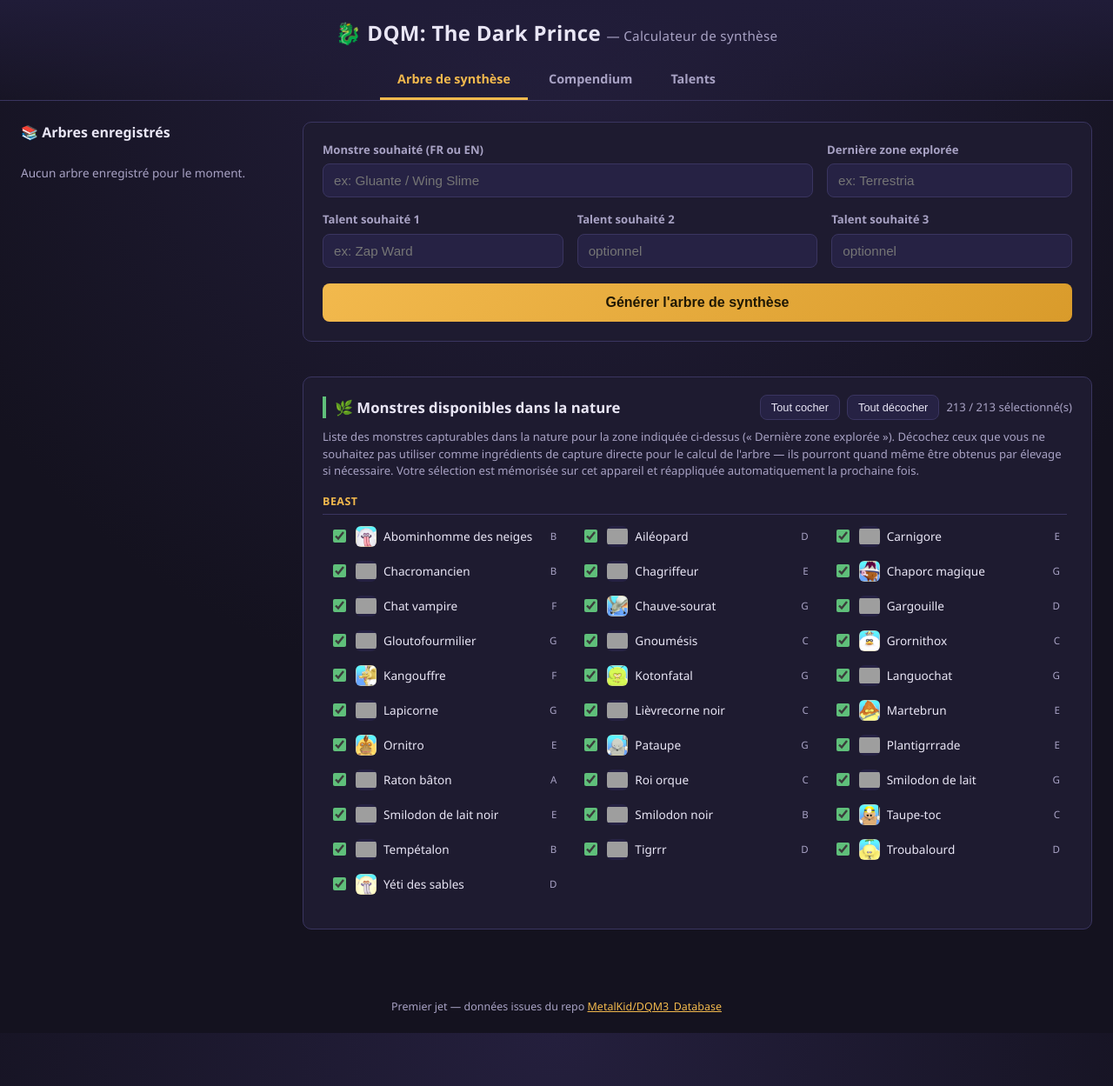
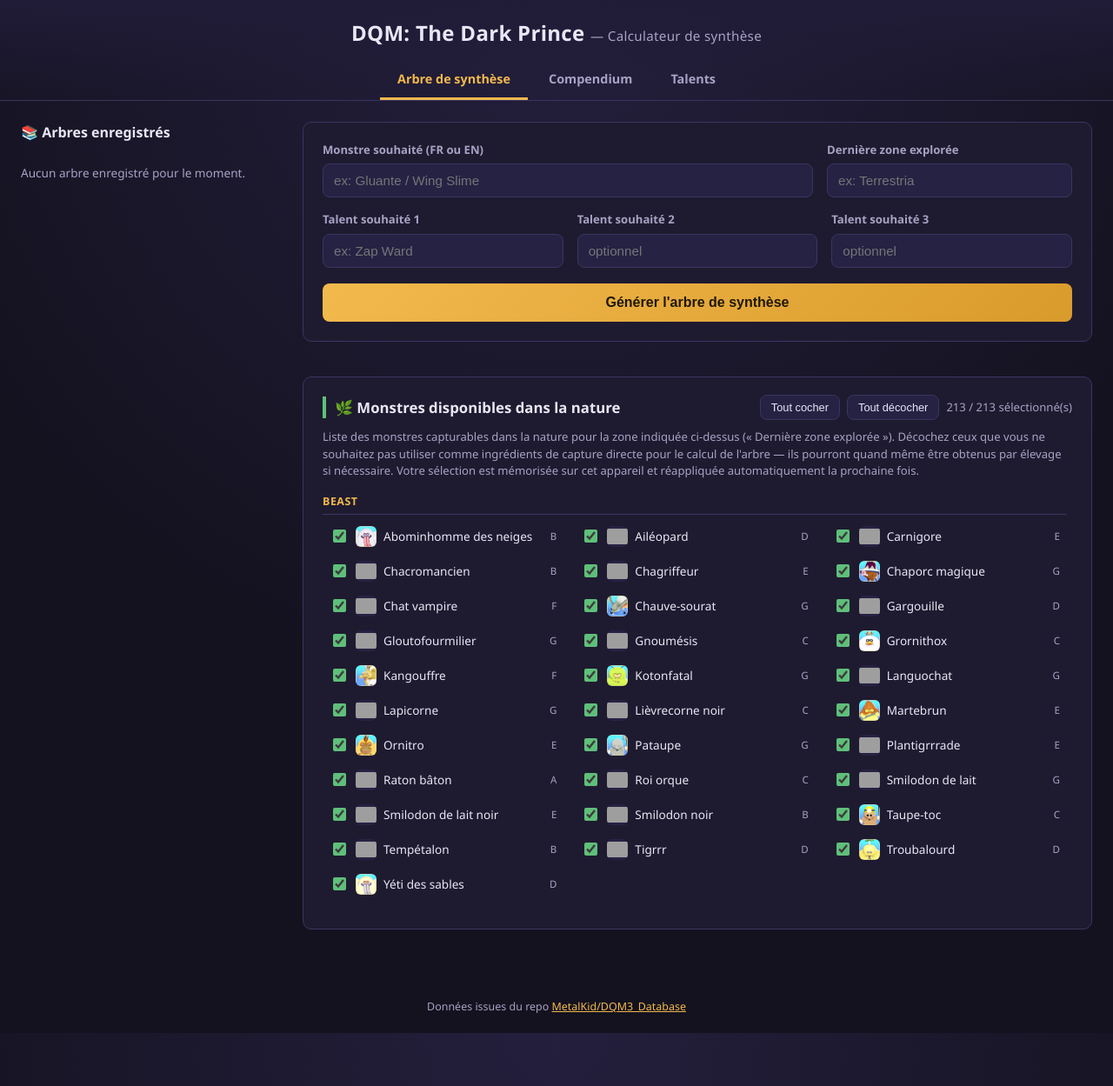
Before and after one commit to DamienEvrard/Dragon-Quest-Monster-Dark-Prince-Synthesis-Calculator, a Flask app: page / in a window 1280 px wide. Shown: the top 1249 px of the page at 87% size. Run offline with Flask 3, Linux system fonts and the light colour scheme; grey boxes are pictures that could not be loaded.

Commit message:
MaJ Base.html

```diff
--- a/templates/base.html
+++ b/templates/base.html
@@ -9,7 +9,7 @@
 <body>
 
 <header class="page-header">
-    <h1>🐉 DQM: The Dark Prince <span>— Calculateur de synthèse</span></h1>
+    <h1>DQM: The Dark Prince <span>— Calculateur de synthèse</span></h1>
     <nav class="tabs">
         <a href="{{ url_for('index') }}" class="tab {% if active_tab == 'arbre' %}active{% endif %}">Arbre de synthèse</a>
         <a href="{{ url_for('compendium') }}" class="tab {% if active_tab == 'compendium' %}active{% endif %}">Compendium</a>
@@ -20,7 +20,7 @@
 {% block content %}{% endblock %}
 
 <footer class="page-footer">
-    Premier jet — données issues du repo <a href="https://github.com/MetalKid/DQM3_Database" target="_blank">MetalKid/DQM3_Database</a>
+    Données issues du repo <a href="https://github.com/MetalKid/DQM3_Database" target="_blank">MetalKid/DQM3_Database</a>
 </footer>
 
 {% block scripts %}{% endblock %}
```
